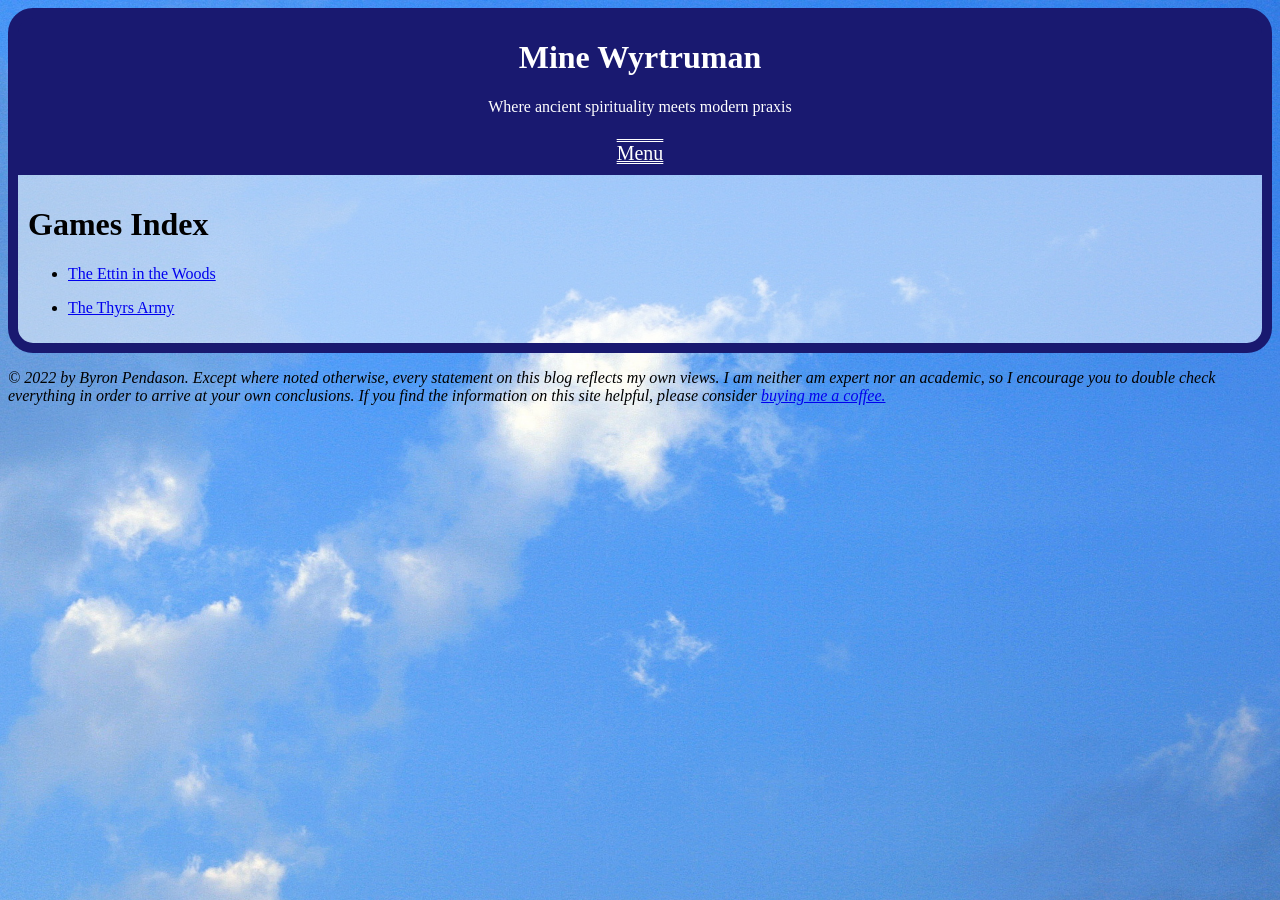
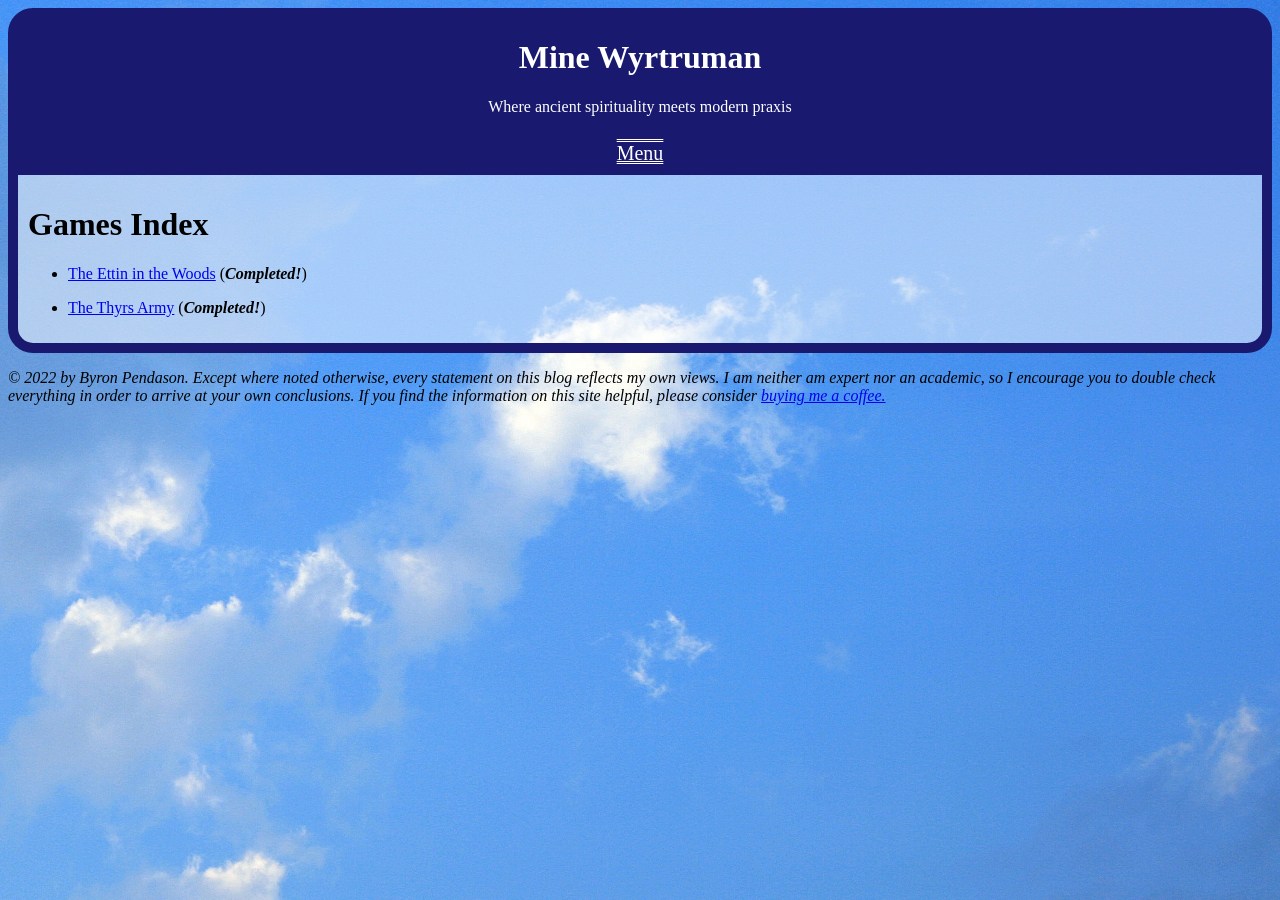
Before and after one commit to byronpendason/byronpendason.github.io, a Jekyll site: the page built from _games/index.md, in a window 1280 px wide. Built offline with Jekyll 4.4.1, drawn with Linux system fonts in a browser that asks for light colours; comment, search, counter and statistics services are not loaded; some of the changed lines change nothing that is shown.

Commit message:
Update index.md

```diff
--- a/_games/index.md
+++ b/_games/index.md
@@ -8,7 +8,7 @@ exclude: yes
 {% for game in site.games %}
 
 {% unless game.exclude %}
-- [{{game.title}}]({{game.url}}) {% if date %}(***Completed!***)
+- [{{game.title}}]({{game.url}}) {% if game.date %}(***Completed!***)
 {% endif %}
 {% endunless %}
 
```
